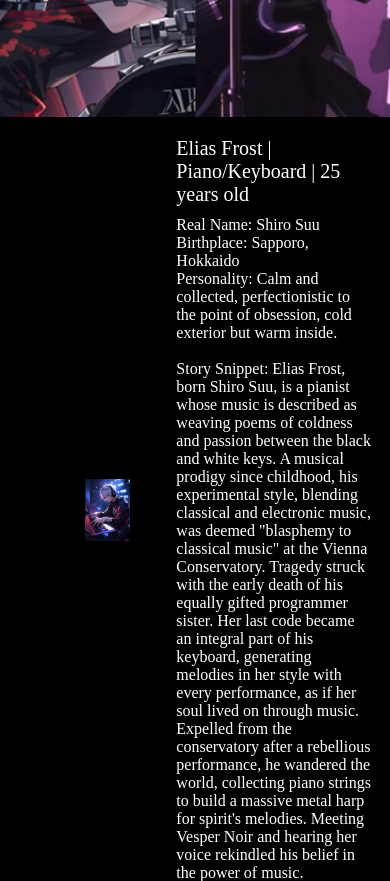
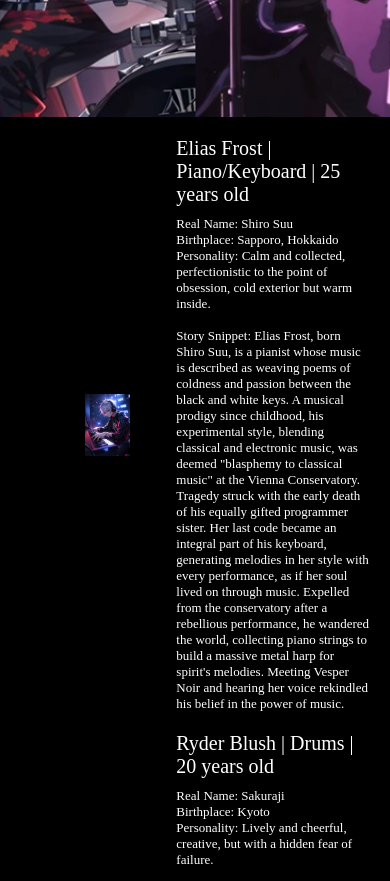
Before and after one commit to reback1314/cs120, a plain HTML site: page project1/about.html in a window 390 px wide. Shown: the part 720-1601 px from the top of the page. Drawn offline with Linux system fonts and the light colour scheme.

Commit message:
Update about.html

```diff
--- a/project1/about.html
+++ b/project1/about.html
@@ -57,6 +57,13 @@
 
         .image4 {
             background-image: url("images/singer4.jpg");
+        }
+
+
+        @media screen and (max-width: 768px) {
+            .text {
+                font-size: small;
+            }
         }
     </style>
 
@@ -133,7 +140,8 @@
                 <p class="p1">Zane Vex | Guitar | 23 years old</p>
                 <p class="p2">Real Name: Honjou</p>
                 <p class="p3">Birthplace: Osaka</p>
-                <p class="p4">Personality: Wild and unrestrained, extremely confident, with the edge of a street punk.</p></br>
+                <p class="p4">Personality: Wild and unrestrained, extremely confident, with the edge of a street punk.
+                </p></br>
                 <p class="p5">Story Snippet: Zane Vex, born Honjou, is a guitarist whose guitar ignites notes in the
                     whirlwind, letting the broken world hear the cry for freedom. Growing up in a motorcycle gang in
                     Osaka, he was more devoted to motorcycle customization than guitar practice. His grandmother, a
```
